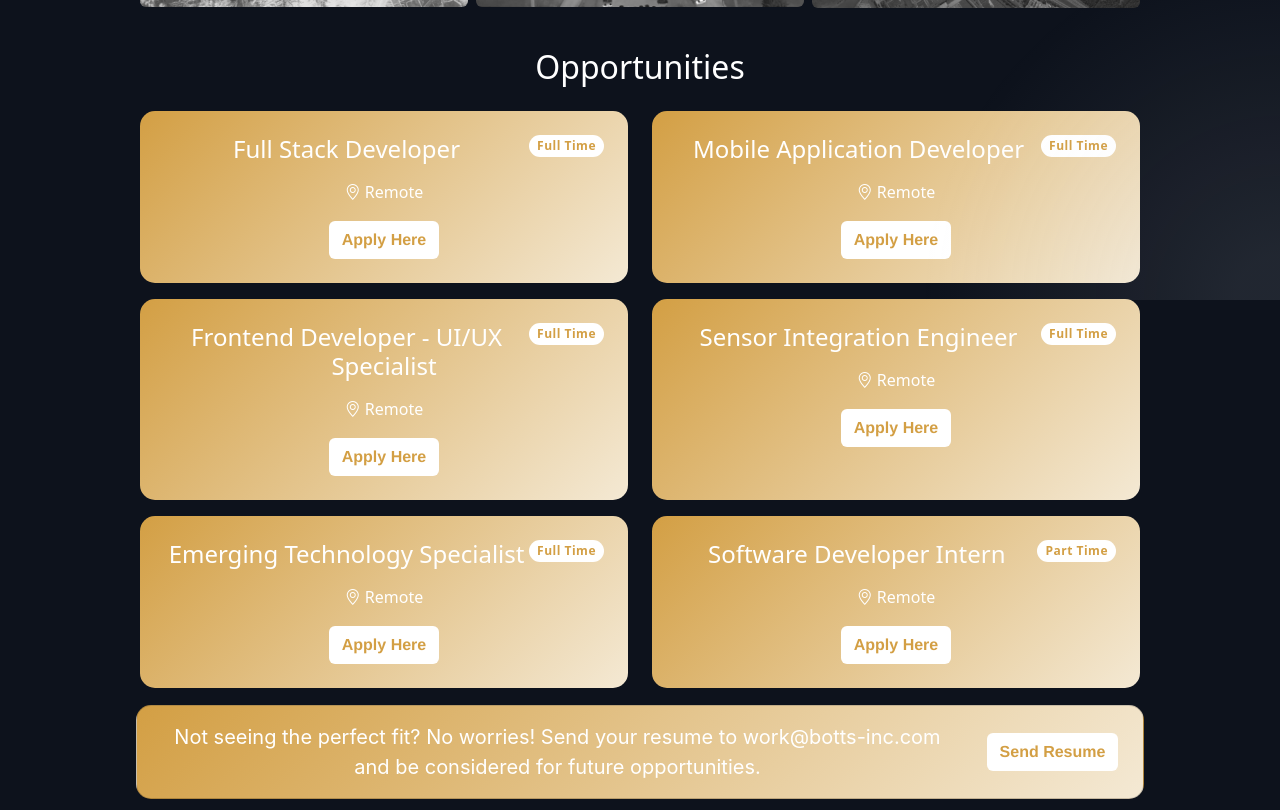
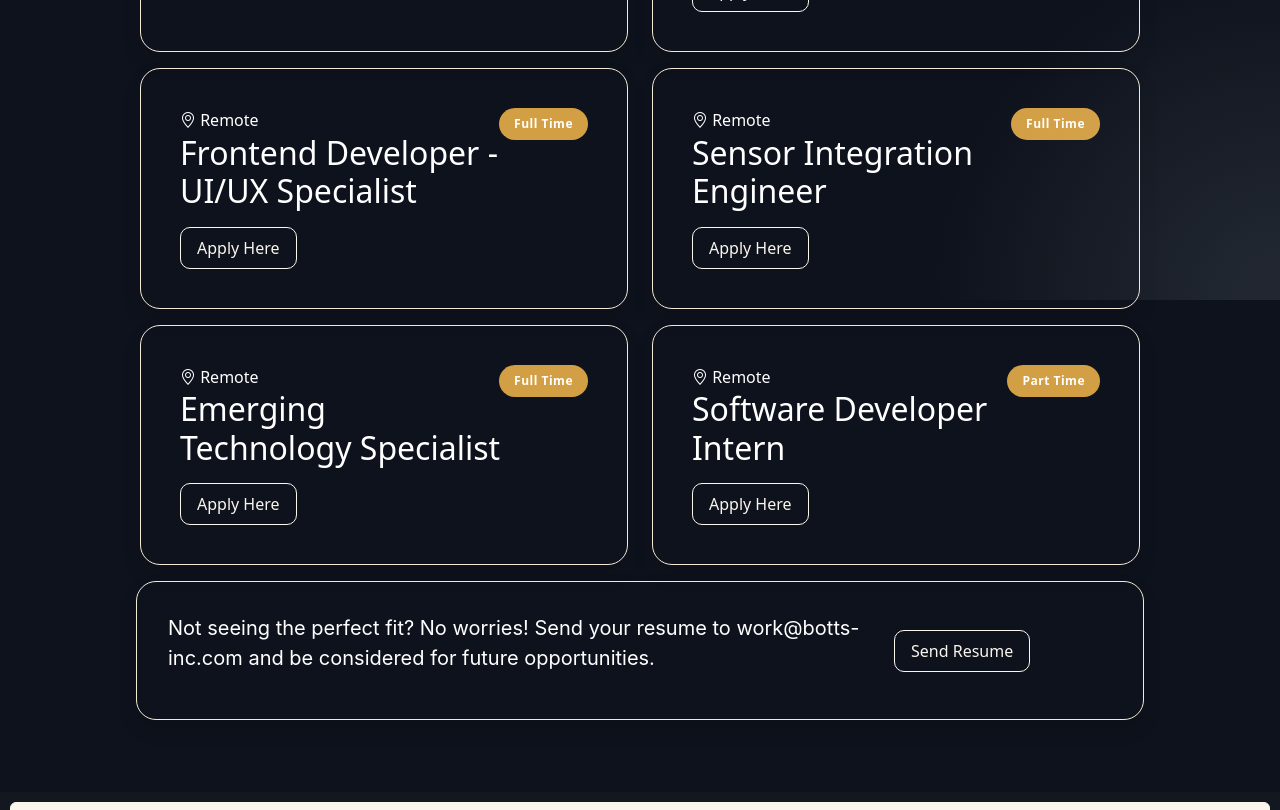
Before and after one commit to kalynstricklin/botts-site, a Vue app: page /careers in a window 1280 px wide. Shown: the part 500-1310 px from the top of the page. Built offline with nearby package versions, Linux system fonts and the light colour scheme; a web font is replaced by a local one.

Commit message:
updated careers page

```diff
--- a/src/components/careers/JobOpenings.vue
+++ b/src/components/careers/JobOpenings.vue
@@ -27,25 +27,26 @@ const positions = [
 <!--              <span class="text-white d-block"><i class="fa fa-map-marker" aria-hidden="true"></i>Remote</span>-->
             </div>
             <div class="mt-3">
-              <a href="mailto:work@botts-inc.com" target="_blank" class="btn mt-auto align-self-start btn-glow">Apply Here</a>
+              <a href="mailto:work@botts-inc.com" target="_blank" class="btn mt-auto align-self-end white-button">Apply Here</a>
             </div>
           </div>
         </div>
       </div>
     </div>
 
+
+<!--non job specific-->
     <div class="row g-2">
-      <div class="card card-glow hvr-glow">
+      <div class="card inverted-card-glow">
         <div class="card-body">
           <div class="row">
-            <div class="col-lg-10">
+            <div class="col-lg-9">
               <p class="card-text justify-content-center align-items-center" style="font-size: 1.25rem">Not seeing the perfect fit? No worries! Send your resume to work@botts-inc.com and be considered for future opportunities.</p>
             </div>
             <div class="col-lg-2 justify-content-center align-content-center">
-              <a href="mailto:work@botts-inc.com" class="btn btn-glow align-content-end">Send Resume</a>
+              <a href="mailto:work@botts-inc.com" class="btn white-button align-content-end">Send Resume</a>
             </div>
           </div>
-
         </div>
       </div>
     </div>
@@ -54,6 +55,10 @@ const positions = [
 </template>
 
 <style scoped>
+.card-body{
+  text-align: start;
+}
+
 .badge{
   padding: 5px 8px;
   border-radius: 3px;
@@ -68,6 +73,19 @@ const positions = [
   box-shadow: 0 10px 20px rgba(0, 0, 0, 0.1);
   transition: transform 0.3s ease-in-out, box-shadow 0.3s ease-in-out;
 }
+.inverted-card-glow{
+  background: transparent;
+  border-color: var(--secondary-color);
+  color: #fff;
+  border-radius: 15px;
+  box-shadow: 0 10px 20px rgba(0, 0, 0, 0.1);
+  transition: transform 0.3s ease-in-out, box-shadow 0.3s ease-in-out;
+}
+.inverted-card-glow:hover {
+  transform: translateY(-5px);
+  box-shadow: 0 15px 30px rgba(0, 0, 0, 0.2);
+}
+
 .card-glow:hover {
   transform: translateY(-5px);
   box-shadow: 0 15px 30px rgba(0, 0, 0, 0.2);
--- /dev/null
+++ b/src/components/careers/OpportunitiesCards.vue
@@ -0,0 +1,105 @@
+<script setup>
+const positions = [
+  { position: "Full Stack Developer", type: "Full Time", location: "Remote" },
+  { position: "Mobile Application Developer", type: "Full Time", location: "Remote" },
+  { position: "Frontend Developer - UI/UX Specialist", type: "Full Time", location: "Remote" },
+  { position: "Sensor Integration Engineer" , type: "Full Time", location: "Remote" },
+  // { position: "Metaverse Simulation Developer" },
+  // { position: "Cloud Native Engineer" },
+  // { position: "Field System Engineer" },
+  // { position: "Edge Deployment Engineer" },
+  { position: "Emerging Technology Specialist" , type: "Full Time", location: "Remote" },
+  { position: "Software Developer Intern" , type: "Part Time", location: "Remote" },
+
+];
+</script>
+
+<template>
+  <div class="container-fluid">
+    <div class="row">
+      <div v-for="(item, index) in positions" :key="index" class="col-lg-6 mb-3 d-flex align-items-stretch">
+        <div class="card  w-100">
+          <div class="card-body p-4">
+              <span class="badge rounded-pill float-md-end mb-3 mb-sm-0" style="background-color: #d39f44; color: #fff; padding: 10px 15px">{{item.type}}</span>
+              <span> <i class="bi bi-geo-alt"></i> {{item.location}}</span>
+            <h2>{{ item.position }}</h2>
+
+            <div class="mt-3">
+              <a href="mailto:work@botts-inc.com" target="_blank" class="btn mt-auto align-self-end white-button">Apply Here</a>
+            </div>
+          </div>
+        </div>
+      </div>
+    </div>
+
+
+<!--non job specific-->
+    <div class="row g-2">
+      <div class="card">
+        <div class="card-body">
+          <div class="row">
+            <div class="col-lg-9">
+              <p class="card-text justify-content-center align-items-center" style="font-size: 1.25rem">Not seeing the perfect fit? No worries! Send your resume to work@botts-inc.com and be considered for future opportunities.</p>
+            </div>
+            <div class="col-lg-2 justify-content-center align-content-center">
+              <a href="mailto:work@botts-inc.com" class="btn white-button align-content-end">Send Resume</a>
+            </div>
+          </div>
+        </div>
+      </div>
+    </div>
+  </div>
+
+</template>
+
+<style scoped>
+.card-body{
+  text-align: start;
+}
+
+.badge{
+  padding: 5px 8px;
+  border-radius: 3px;
+  letter-spacing: 0.5px;
+  font-size: 12px;
+  margin-bottom: 5px;
+}
+.card {
+  background-color: transparent;
+  border-color: #f4e9d4;
+  border-radius: 20px;
+  padding: 15px;
+  color: #fff;
+  box-shadow: 0 10px 20px rgba(0, 0, 0, 0.1);
+  transition: transform 0.3s ease-in-out, box-shadow 0.3s ease-in-out;
+}
+
+
+.card:hover {
+  background-image: linear-gradient(to bottom, #d39f44, #000);
+  border-color: #f4e9d4;
+  transform: translateY(-5px);
+  box-shadow: 0 15px 30px rgba(0, 0, 0, 0.2);
+}
+
+
+.card .card-text {
+  font-size: 1rem;
+  line-height: 1.5;
+  margin-bottom: 15px;
+}
+
+
+
+@media only screen and (max-width: 481px) {
+ .badge{
+   margin-bottom: 5px;
+   align-items: end;
+   justify-content: flex-end;
+   align-content: end;
+ }
+
+}
+
+
+</style>
--- a/src/components/learn/ProjectComp.vue
+++ b/src/components/learn/SoftwareCards.vue
@@ -17,7 +17,7 @@ import image3 from "@/assets/arch.webp"
     <div class="nav align-items-center justify-content-evenly py-3">
       <li class="nav-item">
         <a class="nav-link active" id="tab1-tab" data-bs-toggle="tab" href="#tab1" role="tab" aria-controls="tab1" aria-selected="true">
-          OSH Web Client Toolkit
+          OSH Connect
         </a>
       </li>
 
@@ -31,11 +31,11 @@ import image3 from "@/assets/arch.webp"
           SensorML Process Engine
         </a>
       </li>
-      <li class="nav-item">
-        <a class="nav-link" id="tab4-tab" data-bs-toggle="tab" href="#tab4" role="tab" aria-controls="tab4" aria-selected="false">
-          SensorML Web Tools
-        </a>
-      </li>
+<!--      <li class="nav-item">-->
+<!--        <a class="nav-link" id="tab4-tab" data-bs-toggle="tab" href="#tab4" role="tab" aria-controls="tab4" aria-selected="false">-->
+<!--          SensorML Web Tools-->
+<!--        </a>-->
+<!--      </li>-->
     </div>
 
 <!--    tab content-->
@@ -89,22 +89,22 @@ import image3 from "@/assets/arch.webp"
           </a>
         </div>
 
-        <div class="tab-pane fade" id="tab4" role="tabpanel" aria-labelledby="tab4-tab">
-          <a href="" class="text-decoration-none" target="_blank">
-            <div class="tab-content-wrapper">
-              <img :src="image3" alt="SensorML web tools" class="img-fluid tab-image" loading="lazy">
-              <div class="text-content">
+<!--        <div class="tab-pane fade" id="tab4" role="tabpanel" aria-labelledby="tab4-tab">-->
+<!--          <a href="" class="text-decoration-none" target="_blank">-->
+<!--            <div class="tab-content-wrapper">-->
+<!--              <img :src="image3" alt="SensorML web tools" class="img-fluid tab-image" loading="lazy">-->
+<!--              <div class="text-content">-->
 
-                <b-card-title>SensorML Web Tools</b-card-title>
-                <p>
-                  The Botts-Inc team has developed and maintains a variety of open source web-based tools in support of SensorML. These include a SensorML document validator, schema browser, and SensorML Tableview (“PrettyView”) for human-readable presentation of a SensorML document, and a SensorML editor that removes the need to edit XML, providing a more human-friendly means of integrating your sensors. There is also a SensorML definitions server that provides easy discovery of definitions that can accelerate the information integration tasks required for robust sensor integrations.
-                </p>
-              </div>
+<!--                <b-card-title>SensorML Web Tools</b-card-title>-->
+<!--                <p>-->
+<!--                  The Botts-Inc team has developed and maintains a variety of open source web-based tools in support of SensorML. These include a SensorML document validator, schema browser, and SensorML Tableview (“PrettyView”) for human-readable presentation of a SensorML document, and a SensorML editor that removes the need to edit XML, providing a more human-friendly means of integrating your sensors. There is also a SensorML definitions server that provides easy discovery of definitions that can accelerate the information integration tasks required for robust sensor integrations.-->
+<!--                </p>-->
+<!--              </div>-->
 
-            </div>
-          </a>
+<!--            </div>-->
+<!--          </a>-->
 
-        </div>
+<!--        </div>-->
 
       </div>
     </div>
--- a/src/views/CareersPage.vue
+++ b/src/views/CareersPage.vue
@@ -1,17 +1,8 @@
 <script setup>
-
-// const scroll = () => {
-//   const element = document.getElementById("opportunities");
-//   element.scrollIntoView({behavior: 'smooth'});
-// }
-import JobOpenings from "@/components/careers/JobOpenings.vue";
-import image1 from "@/assets/pexels-photo.jpg"
-import image2 from "@/assets/feature-detect.jpg"
-import image3 from "@/assets/arch.webp"
+import OpportunitiesCards from "@/components/careers/OpportunitiesCards.vue";
 </script>
 
 <template>
-<!--  <div class="container-fluid white-container">-->
   <div class="py-5">
 
     <div class="row py-5">
@@ -21,30 +12,31 @@ import image3 from "@/assets/arch.webp"
       </div>
     </div>
 
-    <section id="team-pics" class="mb-3">
-     <div class="container-fluid image-container">
-       <div class="row g-2 justify-content-center align-content-center">
-         <div class="col-12 col-lg-4 col-md-6 col-sm-12">
-           <img :src="image1" class="img-fluid rounded image">
-         </div>
-         <div class="col-12 col-lg-4 col-md-6 col-sm-12">
-           <img :src="image2" class="img-fluid rounded image">
-         </div>
-         <div class="col-12 col-lg-4 col-md-6 col-sm-12">
-           <img :src="image3" class="img-fluid rounded image">
-         </div>
-       </div>
-     </div>
-    </section>
+<!--    <section id="team-pics" class="mb-3">-->
+<!--     <div class="container-fluid image-container">-->
+<!--       <div class="row g-2 justify-content-center align-content-center">-->
+<!--         <div class="col-12 col-lg-4 col-md-6 col-sm-12">-->
+<!--           <img :src="image1" class="img-fluid rounded image">-->
+<!--         </div>-->
+<!--         <div class="col-12 col-lg-4 col-md-6 col-sm-12">-->
+<!--           <img :src="image2" class="img-fluid rounded image">-->
+<!--         </div>-->
+<!--         <div class="col-12 col-lg-4 col-md-6 col-sm-12">-->
+<!--           <img :src="image3" class="img-fluid rounded image">-->
+<!--         </div>-->
+<!--       </div>-->
+<!--     </div>-->
+<!--    </section>-->
 
     <section id="opportunities" class="py-4">
 
-      <div class="row mb-3">
-        <div class="text-center justify-content-center align-content-center text-white">
-          <h2>Opportunities</h2>
-        </div>
-      </div>
-      <JobOpenings/>
+<!--      <div class="row mb-3">-->
+<!--        <div class="text-center justify-content-center align-content-center text-white">-->
+<!--          <h2>Opportunities</h2>-->
+<!--        </div>-->
+<!--      </div>-->
+      <OpportunitiesCards/>
+<!--      <JobOpenings/>-->
     </section>
 
   </div>
--- a/src/views/CompanyPage.vue
+++ b/src/views/CompanyPage.vue
@@ -1,9 +1,6 @@
 <script setup>
-// import image1 from "@/assets/team.webp";
 import OurStory from "@/components/company/OurStory.vue";
 import {onMounted} from "vue";
-// import TestimonialScroller from "@/components/homepage/TestimonialScroller.vue";
-// import TeamComp from "@/components/unused/TeamComp.vue";
 
 onMounted(() => {
   function reveal() {
--- a/src/views/LearnPage.vue
+++ b/src/views/LearnPage.vue
@@ -3,7 +3,7 @@
 import {onMounted} from "vue";
 import LargeCard from "@/components/learn/LargeCard.vue";
 import OSHLaptop from "@/components/learn/OSHLaptop.vue";
-import ProjectComp from "@/components/learn/ProjectComp.vue";
+import ProjectComp from "@/components/learn/SoftwareCards.vue";
 
 onMounted(() => {
   function reveal() {
```
Also changed, not shown: src/components/learn/LargeCard.vue (+33 -21 lines).
